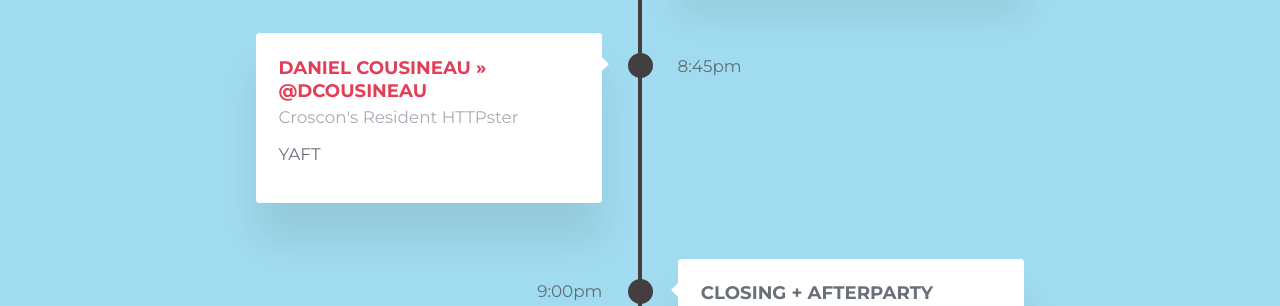
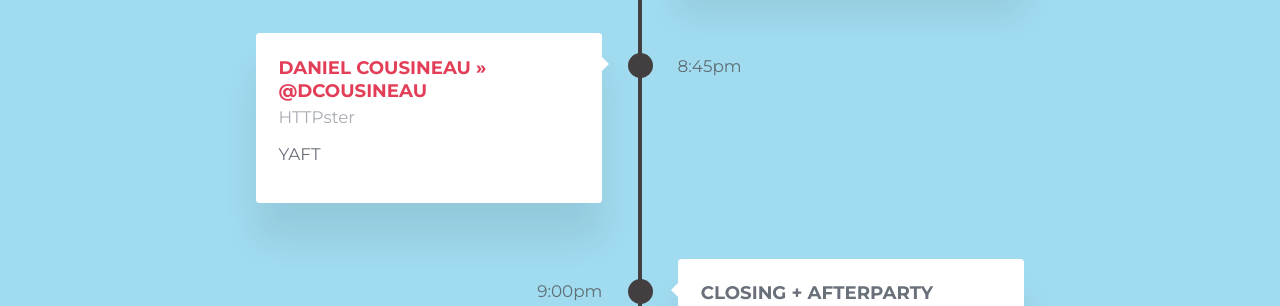
Before and after one commit to manhattanjs/manhattanjs.github.io, a Jekyll site: the page built from index.html, in a window 1280 px wide and 900 px high, scrolled down 2919 px. Shown: the part 153-459 px from the top of the window. Built offline with Jekyll 4.4.1, drawn with Linux system fonts in a browser that asks for light colours; comment, search, counter and statistics services are not loaded.

Commit message:
update title for Dcouz

```diff
--- a/_includes/speakers/speaker-list-2016-02.html
+++ b/_includes/speakers/speaker-list-2016-02.html
@@ -96,7 +96,7 @@
       <a href="https://twitter.com/dcousineau" target="_blank" class="speaker-info">
         <p class="speaker-name">Daniel Cousineau &raquo; @dcousineau</p>
       </a>
-      <p class="speaker-sub-info">Croscon's Resident HTTPster</p>
+      <p class="speaker-sub-info">HTTPster</p>
       <p class="speaker-talk-title">YAFT</p>
       <time>8:45pm</time>
     </div>
```
